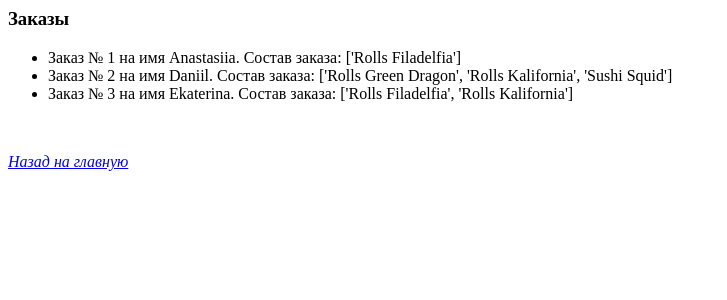
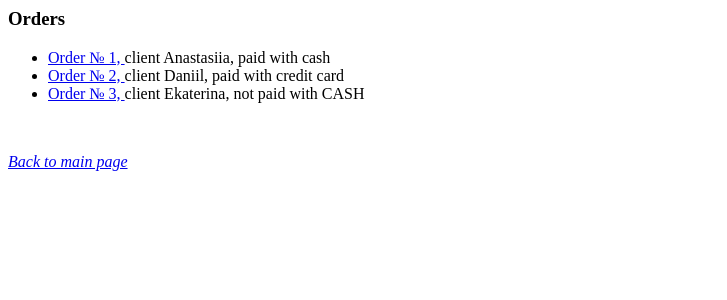
Before and after one commit to A-Chornaya/Python, a Django app: page /sushi_rinjin/orders/ in a window 1280 px wide. Shown: the top 300 px of the page, without its empty margins (0-727 px from the left). Run offline with Django 3.2, Linux system fonts and the light colour scheme; data comes from the database, SQL or seed files in the repository.

Commit message:
change pare Orders add page with order details

```diff
--- a/Py_Project/sushi/sushi_rinjin/templates/sushi_rinjin/orders.html
+++ b/Py_Project/sushi/sushi_rinjin/templates/sushi_rinjin/orders.html
@@ -1,10 +1,11 @@
-<h3>Заказы</h3>
+<h3>Orders</h3>
 <div>
     {% if result_list %}
         <ul>
         {% for res in result_list %}
-        <li>
-            Заказ № {{ res.0 }} на имя {{ res.1 }}. Состав заказа: {{ res.2 }}
+        <li><a href="/sushi_rinjin/order/{{ res.0 }}/"> Order № {{ res.0 }},
+        </a>
+            client {{ res.1 }}, {{ res.2 }} with {{ res.3 }}
         </li>
         {% endfor %}
         </ul>
@@ -13,6 +14,6 @@
     {% endif %}
     <br>
     <p>
-        <em><a href="/sushi_rinjin/">Назад на главную</a></em>
+        <em><a href="/sushi_rinjin/">Back to main page</a></em>
     </p>
 </div>
--- a/Py_Project/sushi/sushi_rinjin/urls.py
+++ b/Py_Project/sushi/sushi_rinjin/urls.py
@@ -11,4 +11,5 @@ urlpatterns = [
     url(r'menu/', view_menu.index, name='menu'),
     url(r'ingredients/', view_ingred.index, name='ingredients'),
     url(r'orders/', view_order.index, name='orders'),
+    url(r'^order/(?P<id_order>[0-9]+)/$', view_order.detail, name='detail'),
 ]
--- a/Py_Project/sushi/sushi_rinjin/views/view_order.py
+++ b/Py_Project/sushi/sushi_rinjin/views/view_order.py
@@ -1,17 +1,29 @@
+from django.http import Http404
 from django.shortcuts import render
 from sushi_rinjin.models.order import Order
 from sushi_rinjin.models.order_list import OrderList
 
 
 def index(request):
-    orders = Order.objects.all()
+    try:
+        orders = Order.objects.all()
+    except Order.DoesNotExist:
+        raise Http404("Order does not exist")
+
     result_list = list()
-
     for ord in orders:
         user = ord.user_id.user_name
-        list_order = list()
-        for obj_list in OrderList.objects.filter(order_id=ord.id):
-            list_order.append(obj_list.dish_id.dish_name)
-        result_list.append([ord.id, user, list_order])
-    context = {'result_list': result_list}
-    return render(request, 'sushi_rinjin/orders.html', context)
+        result_list.append([ord.id, user, ord.pay_or_not, ord.pay_method])
+
+    return render(request, 'sushi_rinjin/orders.html',
+                  {'result_list': result_list})
+
+
+def detail(request, id_order):
+    try:
+        order_list = OrderList.objects.filter(order_id=id_order)
+    except Order.DoesNotExist:
+        raise Http404("Order does not exist")
+    context = {'id_order': id_order,
+               'order_list': order_list}
+    return render(request, 'sushi_rinjin/order_detail.html', context)
```
Also changed, not shown: Py_Project/sushi/sushi_rinjin/templates/sushi_rinjin/order_detail.html (added, +11 -0 lines).
